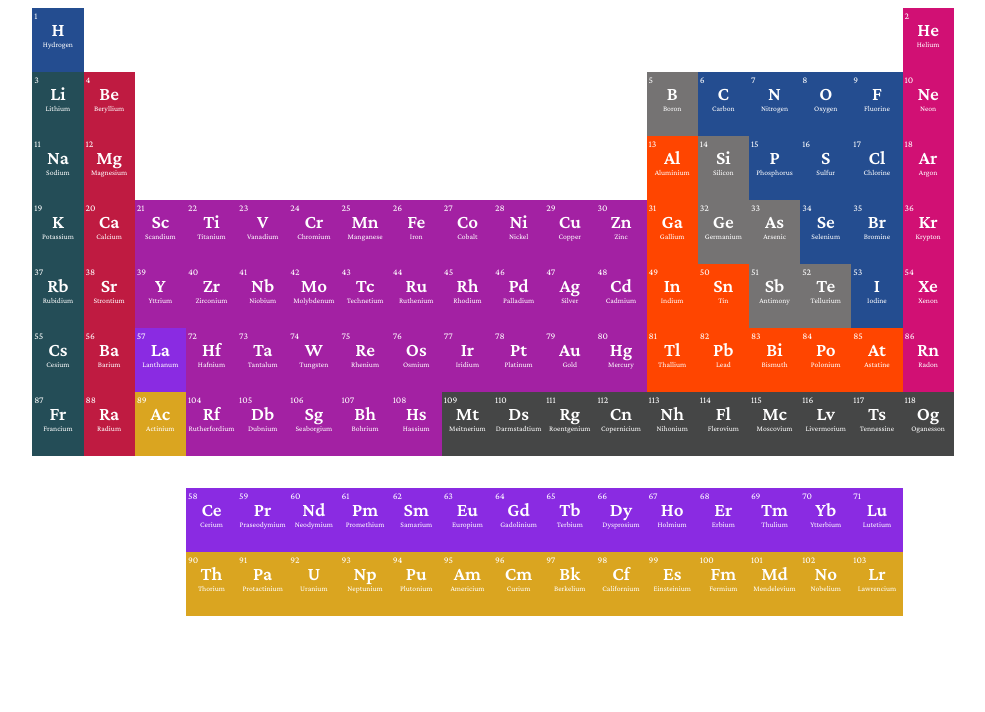
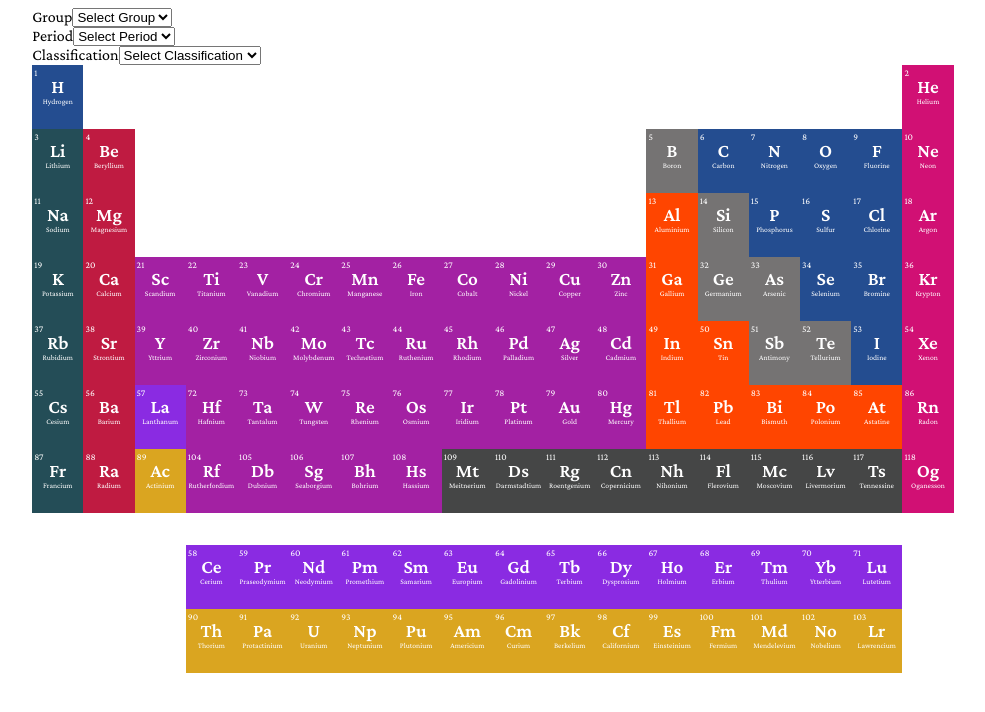
Before and after one commit to apatel401/periodic-table, a React (Vite) app: page / in a window 1280 px wide. Shown: the top 712 px of the page, without its empty margins (147-1132 px from the left). Built offline with nearby package versions, Linux system fonts and the light colour scheme.

Commit message:
Feature: Added classification dropdown
Now student will be able to filter though periods, groups and classification

```diff
--- /dev/null
+++ b/src/components/Dropdown.jsx
@@ -0,0 +1,18 @@
+import React, { useState } from 'react';
+
+const Dropdown = ({ options, mainLabel, value, onChange }) => {
+
+    return (
+        <div className='form-selection'>
+            <label>{mainLabel}</label>
+            <select  className='form-select' name={options.mainLabel} value={value} onChange={onChange}>
+                <option value="">Select {mainLabel}</option>
+                {options.map((option, index) => (
+                    <option key={index} value={option.value}>{option.label}</option>
+                ))}
+            </select>
+        </div>
+    );
+};
+
+export default Dropdown;
--- a/src/components/Element.jsx
+++ b/src/components/Element.jsx
@@ -1,9 +1,9 @@
 /* eslint-disable react/prop-types */
-import {useState, useContext} from 'react'
+import { useState, useContext } from 'react'
 import { elements } from './elements'
 import { PeriodicTableContext } from './Provider';
 
-const Element = ({num,setShowInfo, setCurrentElement}) => {
+const Element = ({ num, setShowInfo, setCurrentElement }) => {
   const context = useContext(PeriodicTableContext)
   let element = elements[num];
   const [hover, setHover] = useState(false);
@@ -25,6 +25,15 @@ const openInfo = (e) => {
     })
   };
 
+  const isActive = context.activeElements?.includes(num.toString());
+  const classes = [
+    `element-${num}`,
+    'element',
+    element.category,
+    hover ? 'active' : '',
+    !isActive && context.activeElements !== null ? 'disabled' : '',
+    isActive ? "group-active" : ''
+  ].filter(Boolean).join(' ');
 
   return element && (
     <div
@@ -32,9 +41,7 @@ const openInfo = (e) => {
       onMouseEnter={onMouseEnter}
       onMouseLeave={onMouseLeave}
       onClick={openInfo}
-        className={`element element-${num} ${element.category} ${
-          hover ? "active" : ""
-        }`}
+      className={classes}
     // tabIndex={0}
     >
       <div className="number">{element.number}</div>
--- a/src/components/PeriodicTable.jsx
+++ b/src/components/PeriodicTable.jsx
@@ -3,15 +3,16 @@ import { useState, useRef, useContext } from "react";
 import Element from "./Element";
 import BohrModel from "./atomicBohrModel/BohrModel";
 import { Canvas } from "@react-three/fiber";
-
 import { OrbitControls } from "@react-three/drei";
 import { PeriodicTableContext } from "./Provider";
+import SelectionBtns from "./SelectionBtns";
 
 const PeriodicTable = () => {
   const [showInfo, setShowInfo] = useState(false);
   const [currentElement, setCurrentElement] = useState({});
   const context = useContext(PeriodicTableContext)
   const details = useRef()
+
 
   const showElement = (start, end) => {
     let items = [];
@@ -38,12 +39,13 @@ const PeriodicTable = () => {
   };
 
   return !showInfo ? (
+    <>
+<SelectionBtns />
       <div className="periodic-table-wrapper">
         {/* Need to use useElement to split the elements
       into different parts to achieve real periodic table shape */}
         {showElement(1, 4)}
-      <div className="big-symbol">{/* symbol Big */}</div>
-      <div className="details">{/* Will display info here */}</div>
+        <div className="empty-space">{/* Empty space for periodic table shape */}</div>
         {showElement(5, 57)}
         {/* Lanthanoids split 72-89 */}
         {showElement(72, 89)}
@@ -54,6 +56,7 @@ const PeriodicTable = () => {
         {/* Actionoids 90-103 */}
         {showElement(90, 103)}
       </div>
+    </>
   ) : (
     <div className="element-details" ref={details}>
       <div className="f-row">
--- a/src/components/Provider.jsx
+++ b/src/components/Provider.jsx
@@ -14,6 +14,7 @@ export default function ProviderComponent(props) {
 
         announcements: "",
         currentElement: null,
+        activeElements: null,
 
 
         updateContext: (contextUpdates) => {
--- /dev/null
+++ b/src/components/SelectionBtns.jsx
@@ -0,0 +1,47 @@
+import React, { useContext } from 'react'
+import Dropdown from './Dropdown'
+import { classificationOptions, generateNumberArray, groupOptions, periodOptions } from "./utils/constant";
+import { PeriodicTableContext } from './Provider'
+
+const SelectionBtns = () => {
+const context = useContext(PeriodicTableContext)
+
+    const handleChange = (e, label) => {
+        const val = e.target.value;
+        let elem;
+        if (label == "Period") {
+            elem = generateNumberArray(val);
+            console.log(elem)
+        }
+        else if (label == "Group") {
+            elem = val.split(",")
+        } else if (label == "Classification") {
+            elem = []
+            document.querySelectorAll(".element").forEach((el) => {
+                if (el.classList.contains(val)) {
+                    elem.push(el.classList[0].split("-")[1])
+                }
+                if(val.includes(",")){
+                    val.split(",").forEach((value) => {
+                        if(el.classList.contains(value)){
+                            elem.push(el.classList[0].split("-")[1])
+                        }
+                })
+                }
+            })
+        }
+        context.updateContext({
+            activeElements: elem
+        })
+    }
+
+    return (
+        <>
+            <Dropdown mainLabel={groupOptions.mainLabel} options={groupOptions.options} onChange={(e) => handleChange(e, groupOptions.mainLabel)} />
+            <Dropdown mainLabel={periodOptions.mainLabel} options={periodOptions.options} onChange={(e) => handleChange(e, periodOptions.mainLabel)} />
+            <Dropdown mainLabel={classificationOptions.mainLabel} options={classificationOptions.options} onChange={(e) => handleChange(e, classificationOptions.mainLabel)} />
+        </>
+    )
+}
+
+export default SelectionBtns
--- a/src/components/elements.jsx
+++ b/src/components/elements.jsx
@@ -201,7 +201,7 @@ export const elements = [
       appearance: null,
       atomic_mass: 18.9984031636,
       boil: 85.03,
-      category: 'diatomic nonmetal',
+      category: 'diatomic nonmetal halogens',
       color: null,
       density: 1.696,
       discovered_by: 'Andr\u00e9-Marie Amp\u00e8re',
@@ -394,7 +394,7 @@ export const elements = [
       appearance: 'pale yellow-green gas',
       atomic_mass: 35.45,
       boil: 239.11,
-      category: 'diatomic nonmetal',
+      category: 'diatomic nonmetal halogens',
       color: null,
       density: 3.2,
       discovered_by: 'Carl Wilhelm Scheele',
@@ -828,7 +828,7 @@ export const elements = [
       appearance: null,
       atomic_mass: 79.904,
       boil: 332.0,
-      category: 'diatomic nonmetal',
+      category: 'diatomic nonmetal halogens',
       color: null,
       density: 3.1028,
       discovered_by: 'Antoine J\u00e9r\u00f4me Balard',
@@ -1261,7 +1261,7 @@ export const elements = [
       appearance: 'lustrous metallic gray, violet as a gas',
       atomic_mass: 126.904473,
       boil: 457.4,
-      category: 'diatomic nonmetal',
+      category: 'diatomic nonmetal halogens',
       color: null,
       density: 4.933,
       discovered_by: 'Bernard Courtois',
@@ -2008,7 +2008,7 @@ export const elements = [
       appearance: 'silvery',
       atomic_mass: 209,
       boil: 1235,
-      category: 'post-transition metal',
+      category: 'post-transition metals',
       color: null,
       density: 9.196,
       discovered_by: 'Pierre Curie',
@@ -2032,7 +2032,7 @@ export const elements = [
       appearance: 'unknown, probably metallic',
       atomic_mass: 210,
       boil: 610,
-      category: 'post-transition metal',
+      category: 'post-transition metals',
       color: null,
       density: 6.35,
       discovered_by: 'Dale R. Corson',
@@ -2826,7 +2826,7 @@ export const elements = [
       appearance: null,
       atomic_mass: 294,
       boil: 350,
-      category: 'unknown',
+      category: 'unknown noble',
       color: null,
       density: 4.95,
       discovered_by: 'Joint Institute for Nuclear Research',
--- /dev/null
+++ b/src/components/utils/constant.js
@@ -0,0 +1,58 @@
+export const groupOptions = {
+    mainLabel: 'Group', options: [
+        { value: '1,3,11,19,37,55,87', label: '1/1A' },
+        { value: '4,12,20,38,56,88', label: '2/2A' },
+        { value: '21,39,57,89,58,59,59,60,61,62,63,64,65,66,67,68,69,70,71,90,91,92,93,94,95,96,97,98,99,100,101,102,103', label: '3/3B' },
+        { value: '22,40,72,104', label: '4/4B' },
+        { value: '23,41,73,105', label: '5/5B' },
+        { value: '24,42,74,106', label: '6/6B' },
+        { value: '25,43,75,107', label: '7/7B' },
+        { value: '26,44,76,108', label: '8/8B' },
+        { value: '27,45,77,109', label: '9/8B' },
+        { value: '28,46,78,110', label: '10/8B' },
+        { value: '29,47,79,111', label: '11/1B' },
+        { value: '30,48,80,112', label: '12/2B' },
+        { value: '5,13,31,49,81,113', label: '13/3A' },
+        { value: '6,14,32,50,82,114', label: '14/4A' },
+        { value: '7,15,33,51,83,115', label: '15/5A' },
+        { value: '8,16,34,52,84,116', label: '16/6A' },
+        { value: '9,17,35,53,85,117', label: '17/7A' },
+        { value: '2,10,18,36,54,86,118', label: '18/8A' }
+    ]
+}
+
+export const periodOptions = {
+    mainLabel: 'Period', options: [
+        { value: '1-2', label: '1' },
+        { value: '3-10', label: '2' },
+        { value: '11-18', label: '3' },
+        { value: '19-36', label: '4' },
+        { value: '37-54', label: '5' },
+        { value: '55-86', label: '6' },
+        { value: '87-118', label: '7' }
+    ]
+}
+
+export const classificationOptions = {
+    mainLabel: "Classification", options:[
+        { value: '1-2', label: 'All' },
+        { value: 'metal,actinide,lanthanide', label: 'Metals' },
+        { value: 'nonmetal,noble', label: 'Non-metals' },
+        { value: 'metalloid,element-84,element-85,element-118', label: 'Metalloids' },
+        { value: 'lanthanide', label: 'Lanthanoids' },
+        { value: 'actinide', label: 'Actinoids' },
+        { value: 'transition,lanthanide,actinide,element-109,element-110,element-111,element-112', label: 'Transition Metals' },
+        { value: 'alkali', label: 'Alkali Metals' },
+        { value: 'alkaline', label: 'Alkali-earth Metals' },
+        { value: 'halogens', label: 'Halogens' },
+        { value: 'noble', label: 'Noble Gases' }
+    ]
+}
+export const generateNumberArray = (rangeStr) => {
+    const [start, end] = rangeStr.split('-').map(Number);
+    const numbers = [];
+    for (let i = start; i <= end; i++) {
+      numbers.push(i.toString());
+    }
+    return numbers;
+  };
--- a/src/style.scss
+++ b/src/style.scss
@@ -7,6 +7,7 @@
   outline: none;
   font-family: 'Crimson Pro', serif;
   display: flex;
+  flex-direction: column;
   justify-content: center;
 
   .periodic-table-wrapper {
@@ -26,8 +27,15 @@
       @media screen and (min-width: 1200px) {
         max-width: none;
         max-height: none;
+        &.disabled{
+          pointer-events: none;
+          cursor: not-allowed;
+          background-color: rgb(223,209,209) !important;
+        }
+        &.group-active{
+background-color: #02963b !important;
+        }
       }
-
       .number {
         float: left;
         font-size: 0.75vw;
@@ -135,19 +143,9 @@
 
     }
 
-    .details {
-      grid-column: 5/13;
-      grid-row: 2/4;
-      padding: 0.5vw;
-      padding-top: 0;
-      font-size: 1vw;
-      max-height: 10vw;
-      overflow-y: auto;
-    }
-
-    .big-symbol {
-      grid-column: 3/5;
-      grid-row: 2/4;
+    .empty-space {
+      grid-column: 3 / 13;
+      grid-row: 2 / 4;
       margin: 0;
       padding: 0.1vw;
       overflow: hidden;
@@ -155,7 +153,7 @@
   }
   .element-details{
     padding: 20px;
-    max-height: 450px;
+    max-height: 100%;
     overflow: auto;
     .s-row{
       display: flex;
```
Lines whose indentation alone changed are shown as unchanged.
